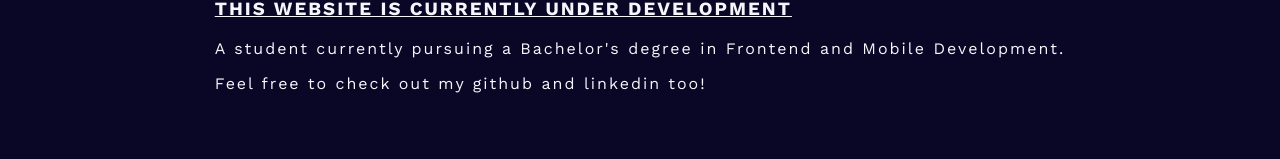
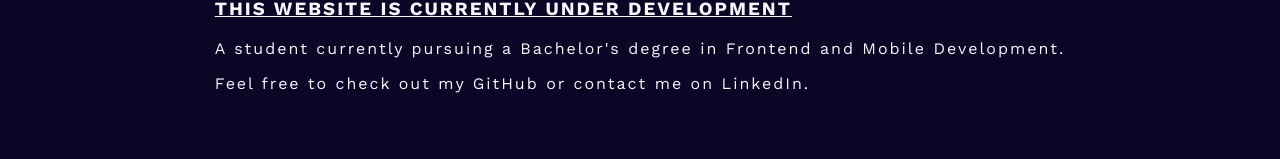
Before and after one commit to AnnikenJE/annikenje-website, a React (Vite) app: page / in a window 1280 px wide. Shown: the part 355-514 px from the top of the page. Built offline with nearby package versions, Linux system fonts and the light colour scheme.

Commit message:
home-page text fix

```diff
--- a/src/pages/HomePage.tsx
+++ b/src/pages/HomePage.tsx
@@ -14,7 +14,7 @@ const HomePage = () => {
             A student currently pursuing a Bachelor's degree in Frontend and
             Mobile Development.
           </p>
-          <p>Feel free to check out my github and linkedin too!</p>
+          <p>Feel free to check out my GitHub or contact me on LinkedIn.</p>
         </article>
 
         <SocialMediaIcons />
```
